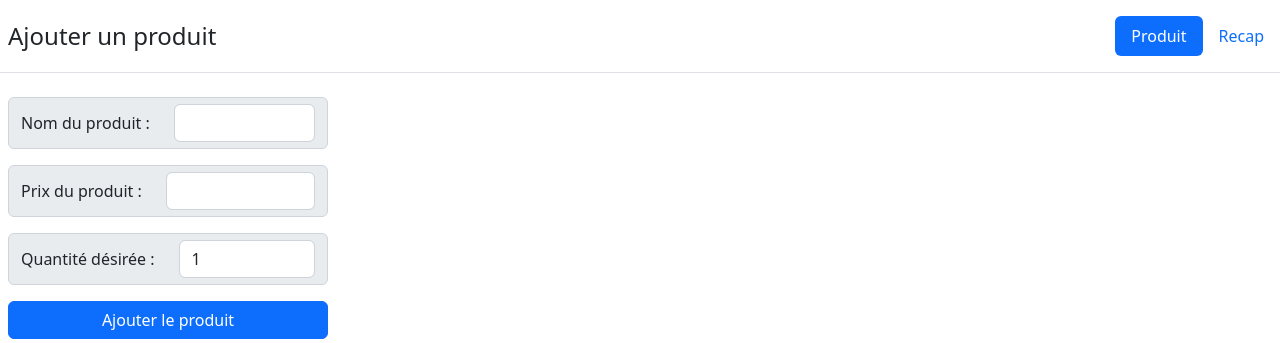
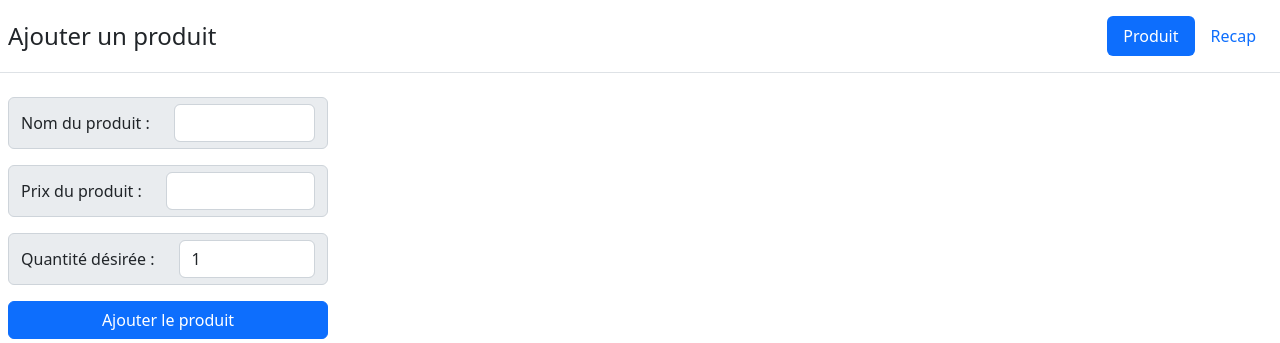
Before and after one commit to romdk/PDO, a PHP site: page / in a window 1280 px wide. Shown: the top 343 px of the page. Run offline with PHP 8.4, Linux system fonts and the light colour scheme.

Commit message:
ajout d'un margin

```diff
--- a/index.php
+++ b/index.php
@@ -11,7 +11,7 @@
 
     <header class="d-flex flex-wrap justify-content-center py-3 mb-4 border-bottom">
         <h1 class="d-flex align-items-center mb-3 mb-md-0 me-md-auto text-dark text-decoration-none fs-4 ms-2 ">Ajouter un produit</h1>
-        <ul class="nav nav-pills">
+        <ul class="nav nav-pills me-2">
             <li><a class="nav-link active" href="index.php">Produit</a></li>
             <li><a class="nav-link" href="recap.php">Recap</a></li>
         </ul>
```
